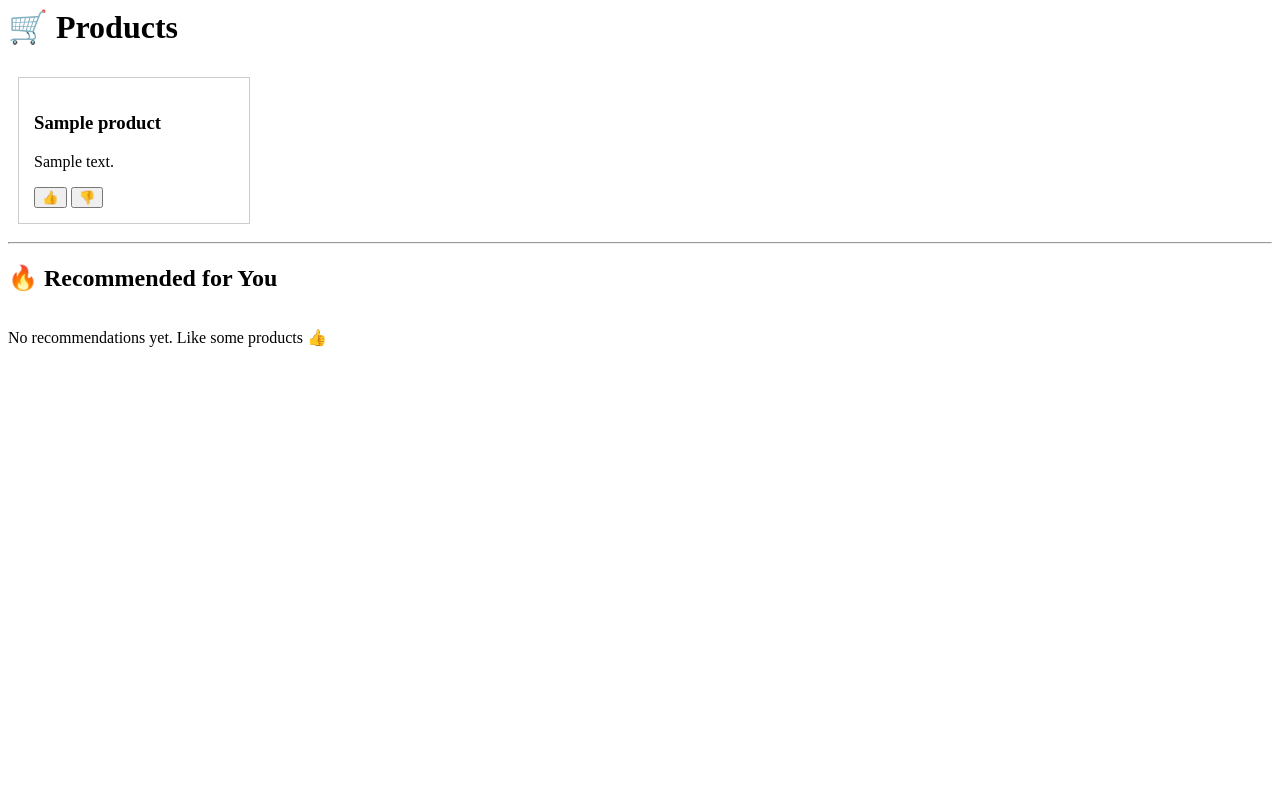
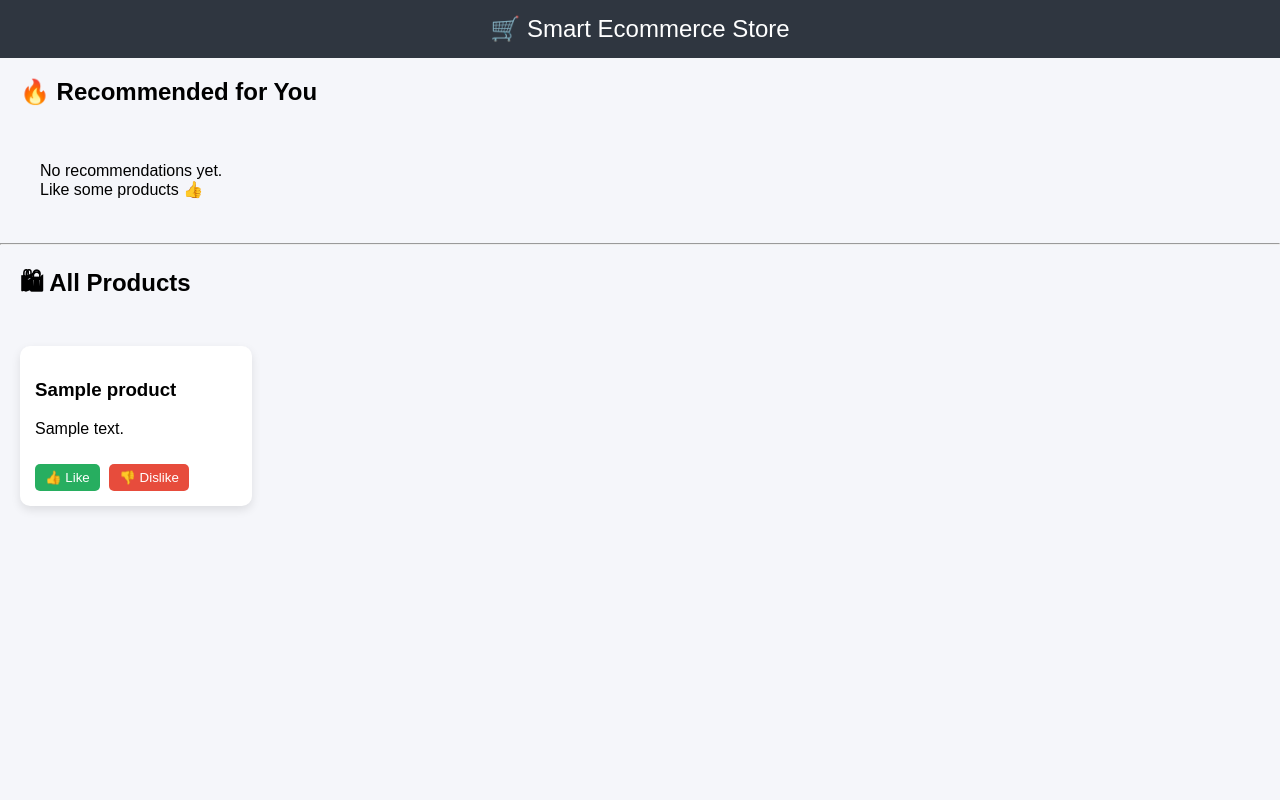
Before and after one commit to vishal3432/Ecommerce_smart_recommendation, a Django app: page / in a window 1280 px wide. Run offline with Django 5.2, Linux system fonts and the light colour scheme; tables that the repository leaves empty hold one stand-in row (values such as "Sample post").

Commit message:
Update products.html

```diff
--- a/Services/django_app/templates/products.html
+++ b/Services/django_app/templates/products.html
@@ -1,39 +1,72 @@
-<h1>🛒 Products</h1>
+<!DOCTYPE html>
+<html>
+<head>
+    <title>Smart Ecommerce</title>
 
-<div style="display:flex; flex-wrap:wrap;">
+    <style>
+        body {
+            font-family: Arial, sans-serif;
+            background-color: #f5f6fa;
+            margin: 0;
+        }
 
-{% for product in products %}
-  <div style="border:1px solid #ccc; padding:15px; margin:10px; width:200px;">
-    <h3>{{ product.name }}</h3>
-    <p>{{ product.description }}</p>
+        header {
+            background-color: #2f3640;
+            color: white;
+            padding: 15px;
+            text-align: center;
+            font-size: 24px;
+        }
 
-    <button onclick="sendAction({{ product.id }}, 'like')">👍</button>
-    <button onclick="sendAction({{ product.id }}, 'dislike')">👎</button>
-  </div>
-{% endfor %}
+        h2 {
+            margin-left: 20px;
+        }
 
-</div>
+        .container {
+            display: grid;
+            grid-template-columns: repeat(auto-fill, minmax(220px, 1fr));
+            gap: 20px;
+            padding: 20px;
+        }
 
-<hr>
+        .card {
+            background: white;
+            border-radius: 10px;
+            padding: 15px;
+            box-shadow: 0px 4px 10px rgba(0,0,0,0.1);
+            transition: 0.3s;
+        }
 
-<h2>🔥 Recommended for You</h2>
+        .card:hover {
+            transform: translateY(-5px);
+        }
 
-<div id="recommendations" style="display:flex; flex-wrap:wrap;">
+        .btn {
+            padding: 6px 10px;
+            margin-top: 10px;
+            border: none;
+            border-radius: 5px;
+            cursor: pointer;
+        }
 
-{% for product in recommended_products %}
-  <div style="border:1px solid green; padding:15px; margin:10px; width:200px;">
-    <h3>{{ product.name }}</h3>
-    <p>{{ product.description }}</p>
-  </div>
-{% empty %}
-  <p>No recommendations yet. Like some products 👍</p>
-{% endfor %}
+        .like {
+            background-color: #27ae60;
+            color: white;
+        }
 
-</div>
+        .dislike {
+            background-color: #e74c3c;
+            color: white;
+            margin-left: 5px;
+        }
+
+        .recommended {
+            border: 2px solid green;
+        }
+    </style>
 
     <script>
         function sendAction(productId, action) {
-
             fetch("/interactions/interact/", {
                 method: "POST",
                 headers: {
@@ -47,20 +80,18 @@ function sendAction(productId, action) {
             })
             .then(res => res.json())
             .then(data => {
-        // 🔥 Auto refresh recommendations
+                // Refresh recommendations
                 location.reload();
             })
             .catch(err => console.log(err));
         }
 
-// CSRF Token
         function getCSRFToken() {
             let cookieValue = null;
             let cookies = document.cookie.split(';');
 
             for (let i = 0; i < cookies.length; i++) {
                 let cookie = cookies[i].trim();
-
                 if (cookie.startsWith('csrftoken=')) {
                     cookieValue = cookie.substring('csrftoken='.length);
                 }
@@ -68,3 +99,46 @@ function getCSRFToken() {
             return cookieValue;
         }
     </script>
+
+</head>
+
+<body>
+
+<header>🛒 Smart Ecommerce Store</header>
+
+<!-- 🔥 Recommended Section -->
+<h2>🔥 Recommended for You</h2>
+
+<div class="container">
+    {% for product in recommended_products %}
+        <div class="card recommended">
+            <h3>{{ product.name }}</h3>
+            <p>{{ product.description }}</p>
+
+            <button class="btn like" onclick="sendAction({{ product.id }}, 'like')">👍 Like</button>
+            <button class="btn dislike" onclick="sendAction({{ product.id }}, 'dislike')">👎 Dislike</button>
+        </div>
+    {% empty %}
+        <p style="margin-left:20px;">No recommendations yet. Like some products 👍</p>
+    {% endfor %}
+</div>
+
+<hr>
+
+<!-- 🛍 All Products -->
+<h2>🛍 All Products</h2>
+
+<div class="container">
+    {% for product in products %}
+        <div class="card">
+            <h3>{{ product.name }}</h3>
+            <p>{{ product.description }}</p>
+
+            <button class="btn like" onclick="sendAction({{ product.id }}, 'like')">👍 Like</button>
+            <button class="btn dislike" onclick="sendAction({{ product.id }}, 'dislike')">👎 Dislike</button>
+        </div>
+    {% endfor %}
+</div>
+
+</body>
+</html>
```
Lines whose indentation alone changed are shown as unchanged.
